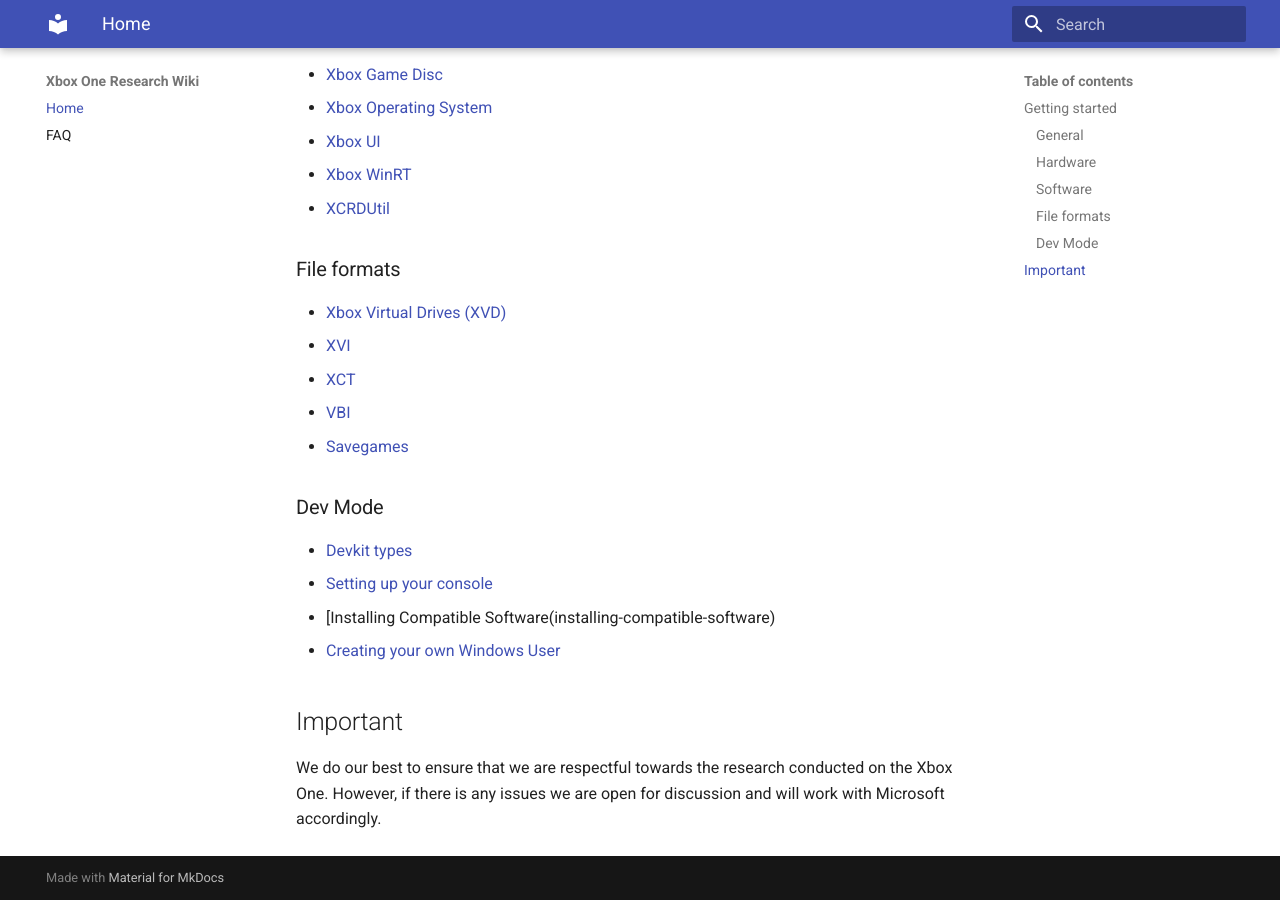
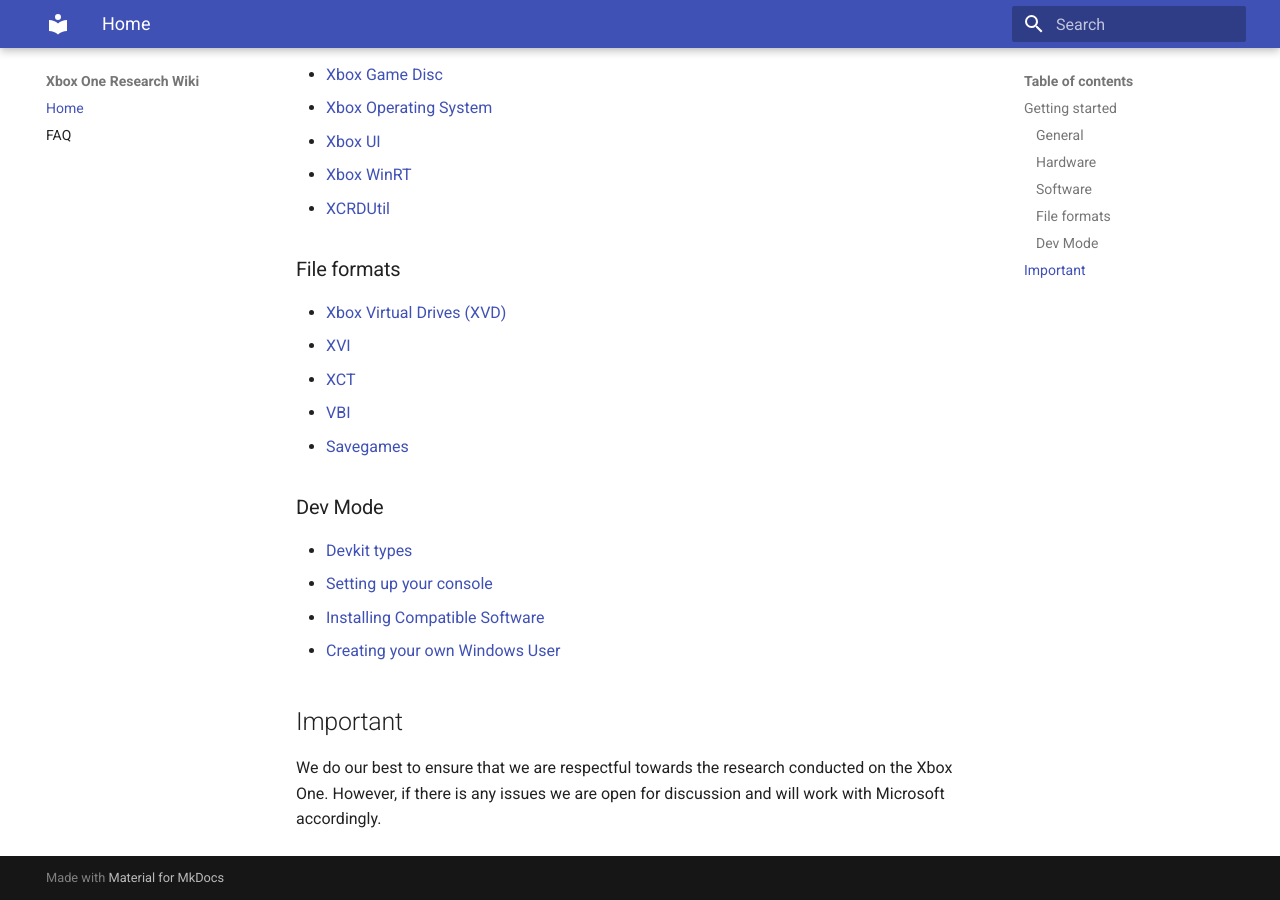
Before and after one commit to xboxoneresearch/wiki, an MkDocs documentation site: the page built from docs/index.md, in a window 1280 px wide and 900 px high, scrolled down 1134 px. Built offline with MkDocs 1.6.1 and Material for MkDocs 9.7.7, drawn with Linux system fonts in a browser that asks for light colours.

Commit message:
Update index.md

```diff
--- a/docs/index.md
+++ b/docs/index.md
@@ -50,7 +50,7 @@
 ### Dev Mode
   - [Devkit types](devkit-types)
   - [Setting up your console](setup-dev-mode)
-  - [Installing Compatible Software(installing-compatible-software)
+  - [Installing Compatible Software](installing-compatible-software)
   - [Creating your own Windows User](creating-a-win-user)
 
 ## Important
```
